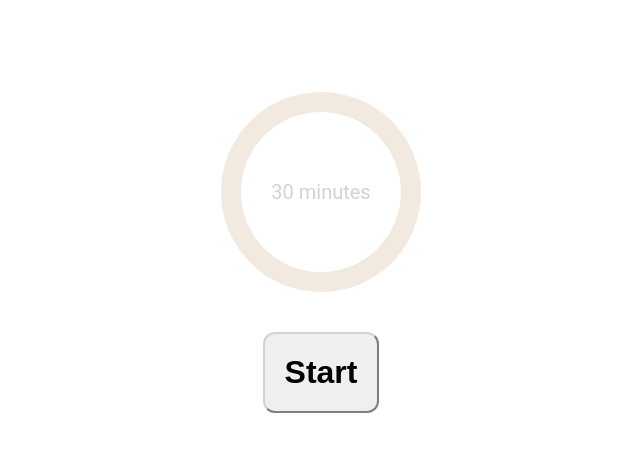
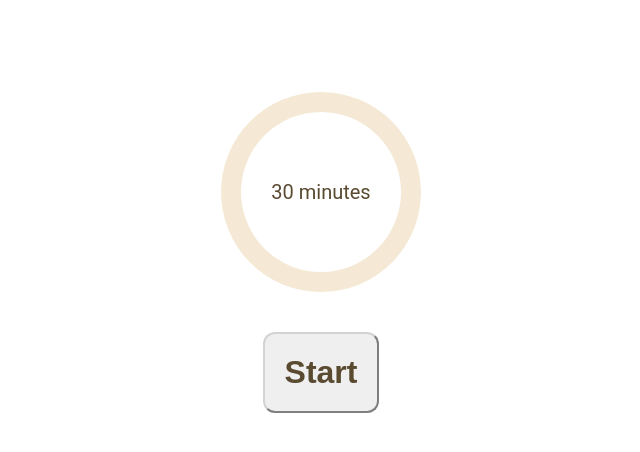
Before and after one commit to florianhug/flomodori, an Angular app: page / in a window 1280 px wide. Shown: the top 452 px of the page, without its empty margins (319-959 px from the left). Built offline with nearby package versions, Linux system fonts and the light colour scheme.

Commit message:
Improve accessibility

```diff
--- a/src/app/flomodori/flomodory.component.scss
+++ b/src/app/flomodori/flomodory.component.scss
@@ -1,3 +1,5 @@
+// https://www.colourlovers.com/palette/1415881/RTM3
+
 .container {
   margin-top: 4em;
   display: flex;
@@ -13,6 +15,7 @@
   font-weight: bold;
   border-radius: 12px;
   border-color: lightgray;
+  color: #594A30;
 }
 
 .time-display {
--- a/src/app/progress/progress.component.scss
+++ b/src/app/progress/progress.component.scss
@@ -9,7 +9,7 @@
   border-radius: 50%;
   position: relative;
 
-  background-color: #F2E9E1;
+  background-color: #F5E9D5;
 }
 
 .progress-circle:after {
@@ -34,7 +34,7 @@
   display: block;
   z-index: 2;
   font-size: 1em;
-  color: lightgray;
+  color: #594A30;
 }
 
 .value-bar {
```
Also changed, not shown: src/manifest.webmanifest.
